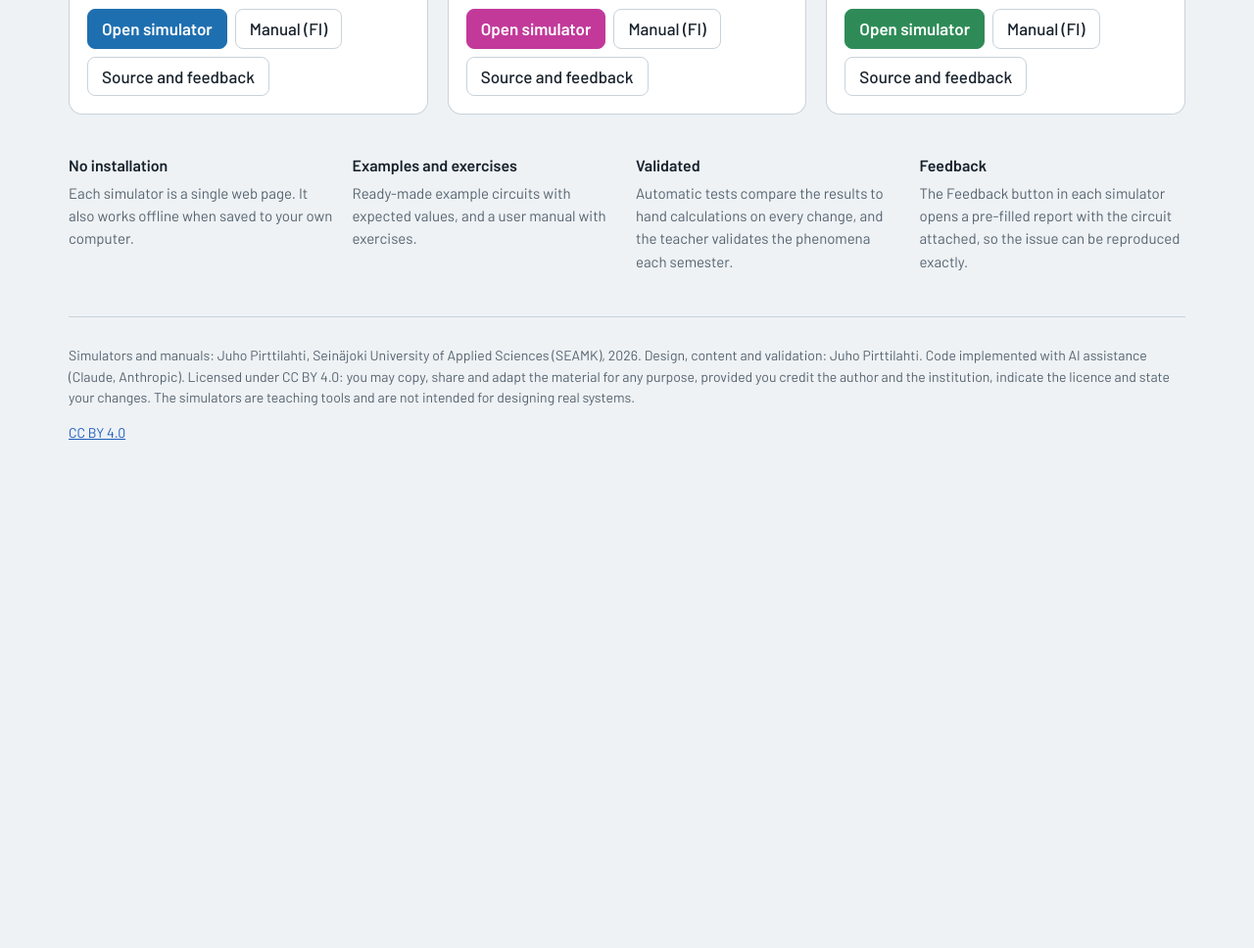
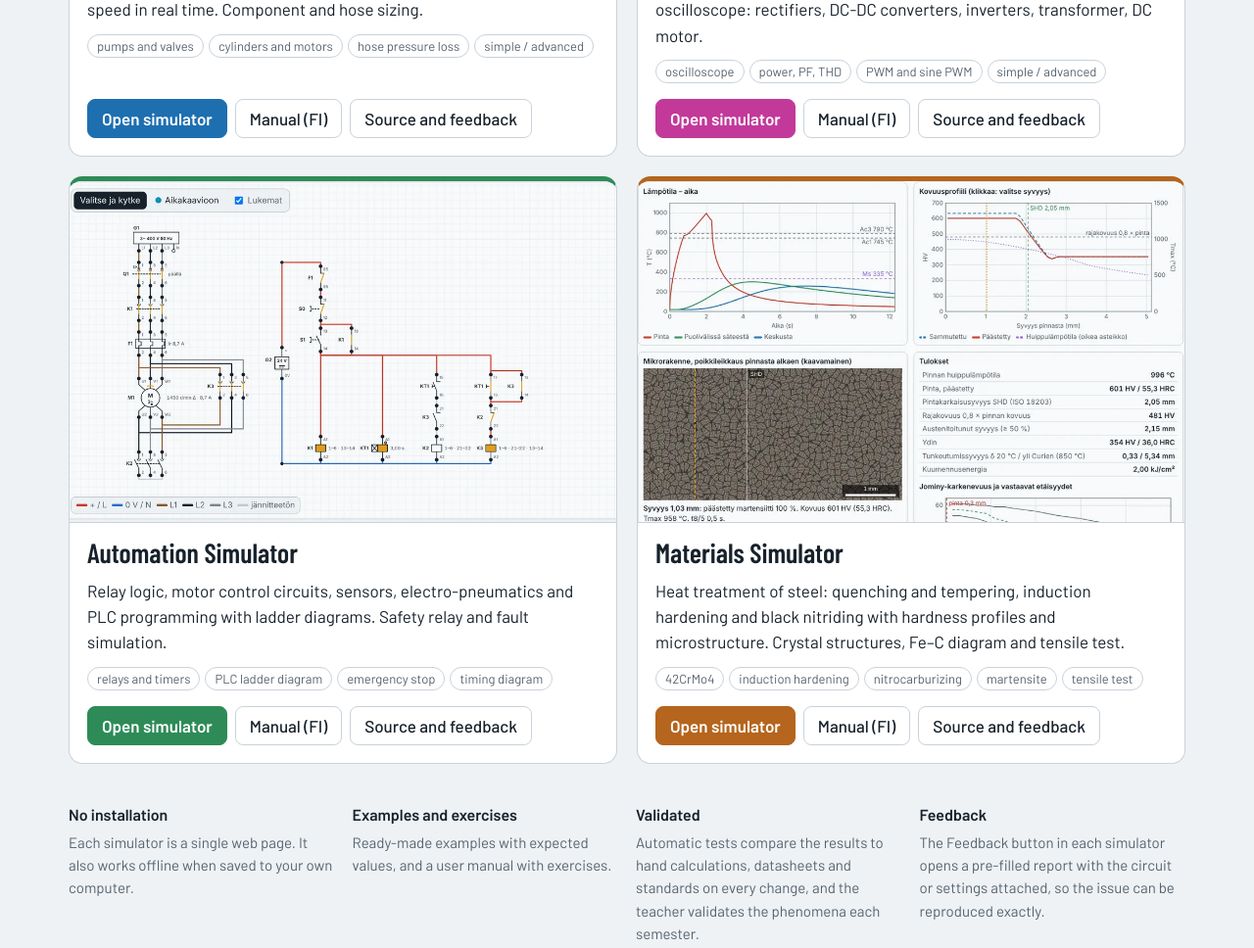
Before and after one commit to Jipirtti/Jipirtti.github.io, a plain HTML site: page index.html in a window 1280 px wide. Shown: the part 683-1651 px from the top of the page at 98% size. Before the commit the page ends 1206 px from the top, so only its background shows below. Drawn offline with nearby package versions, Linux system fonts and the light colour scheme.

Commit message:
Lisää Materiaalisimulaattori etusivulle
Neljäs kortti (kuvakaappaus induktiokarkaisusta), ruudukko 2 × 2 ja
yhteiset tekstit yleistetty koskemaan myös materiaalisimulaattoria.

Co-Authored-By: Claude Opus 5.5 <noreply@anthropic.com>
Claude-Session: https://claude.ai/code/session_01TnaY5GS39oaXXRExGZK32b

```diff
--- a/index.html
+++ b/index.html
@@ -8,7 +8,7 @@
 <meta charset="utf-8">
 <meta name="viewport" content="width=device-width, initial-scale=1, viewport-fit=cover">
 <title>Opetussimulaattorit</title>
-<meta name="description" content="Selaimessa toimivat opetussimulaattorit: hydrauliikka, elektroniikka ja automaatio. Juho Pirttilahti, SEAMK. CC BY 4.0.">
+<meta name="description" content="Selaimessa toimivat opetussimulaattorit: hydrauliikka, elektroniikka, automaatio ja materiaalitekniikka. Juho Pirttilahti, SEAMK. CC BY 4.0.">
 <meta name="author" content="Juho Pirttilahti, Seinäjoen ammattikorkeakoulu (SEAMK)">
 <link rel="license" href="https://creativecommons.org/licenses/by/4.0/deed.fi">
 <link rel="preconnect" href="https://fonts.googleapis.com">
@@ -17,10 +17,10 @@
 <style>
 :root{box-sizing:border-box;
   --bg:#EEF2F5;--paper:#FFFFFF;--ink:#17212B;--muted:#56636F;--line:#C9D2DA;--acc:#E39B17;--link:#1E5DBA;
-  --hyd:#1E6FB0;--ele:#C2399A;--aut:#2E8B57}
+  --hyd:#1E6FB0;--ele:#C2399A;--aut:#2E8B57;--mat:#B5651D}
 *,*::before,*::after{box-sizing:inherit}
-@media (prefers-color-scheme:dark){:root:not([data-theme="light"]){--bg:#0E1419;--paper:#161F26;--ink:#E2E8EE;--muted:#93A0AC;--line:#2A3540;--acc:#F0A82A;--link:#6FA7FF;--hyd:#5AA6E6;--ele:#E07CC4;--aut:#4CC38A}}
-:root[data-theme="dark"]{--bg:#0E1419;--paper:#161F26;--ink:#E2E8EE;--muted:#93A0AC;--line:#2A3540;--acc:#F0A82A;--link:#6FA7FF;--hyd:#5AA6E6;--ele:#E07CC4;--aut:#4CC38A}
+@media (prefers-color-scheme:dark){:root:not([data-theme="light"]){--bg:#0E1419;--paper:#161F26;--ink:#E2E8EE;--muted:#93A0AC;--line:#2A3540;--acc:#F0A82A;--link:#6FA7FF;--hyd:#5AA6E6;--ele:#E07CC4;--aut:#4CC38A;--mat:#E8A060}}
+:root[data-theme="dark"]{--bg:#0E1419;--paper:#161F26;--ink:#E2E8EE;--muted:#93A0AC;--line:#2A3540;--acc:#F0A82A;--link:#6FA7FF;--hyd:#5AA6E6;--ele:#E07CC4;--aut:#4CC38A;--mat:#E8A060}
 html{-webkit-text-size-adjust:100%}
 body{margin:0;background:var(--bg);color:var(--ink);font-family:"Barlow",system-ui,-apple-system,"Segoe UI",Roboto,Helvetica,Arial,sans-serif;font-size:17px;line-height:1.55;
   padding:env(safe-area-inset-top,0px) env(safe-area-inset-right,0px) env(safe-area-inset-bottom,0px) env(safe-area-inset-left,0px)}
@@ -33,7 +33,7 @@ h1{font-family:"Barlow Condensed","Arial Narrow",sans-serif;font-weight:600;font
 .langsw{display:inline-flex;border:1px solid var(--line);border-radius:999px;overflow:hidden;flex:none}
 .langsw button{border:0;background:var(--paper);color:var(--ink);padding:6px 14px;cursor:pointer;font:600 14px "Barlow",sans-serif}
 .langsw button[aria-pressed="true"]{background:var(--ink);color:var(--paper)}
-.grid{display:grid;grid-template-columns:repeat(3,minmax(0,1fr));gap:20px}
+.grid{display:grid;grid-template-columns:repeat(2,minmax(0,1fr));gap:20px}
 .card{background:var(--paper);border:1px solid var(--line);border-radius:14px;overflow:hidden;display:flex;flex-direction:column;border-top:5px solid var(--c)}
 .card img{display:block;width:100%;height:auto;aspect-ratio:16/10;object-fit:cover;object-position:left top;border-bottom:1px solid var(--line);background:var(--bg)}
 .body{padding:16px 18px 18px;display:flex;flex-direction:column;gap:10px;flex:1}
@@ -59,7 +59,7 @@ footer{margin-top:44px;padding-top:14px;border-top:1px solid var(--line);color:v
 <header>
   <div>
     <h1 data-en="Teaching simulators">Opetussimulaattorit</h1>
-    <p class="lead" data-en="Browser-based simulators for hydraulics, electronics and automation. They run on any computer and phone without installation, in Finnish and English.">Selaimessa toimivat simulaattorit hydrauliikan, elektroniikan ja automaation opetukseen. Ne toimivat millä tahansa tietokoneella ja puhelimella ilman asennusta, suomeksi ja englanniksi.</p>
+    <p class="lead" data-en="Browser-based simulators for hydraulics, electronics, automation and materials engineering. They run on any computer and phone without installation, in Finnish and English.">Selaimessa toimivat simulaattorit hydrauliikan, elektroniikan, automaation ja materiaalitekniikan opetukseen. Ne toimivat millä tahansa tietokoneella ja puhelimella ilman asennusta, suomeksi ja englanniksi.</p>
     <p class="who">Juho Pirttilahti · <span data-en="Seinäjoki University of Applied Sciences (SEAMK)">Seinäjoen ammattikorkeakoulu (SEAMK)</span> · CC BY 4.0</p>
   </div>
   <div class="langsw" role="group" aria-label="Kieli / Language"><button type="button" data-lang="fi" lang="fi">FI</button><button type="button" data-lang="en" lang="en">EN</button></div>
@@ -107,13 +107,26 @@ footer{margin-top:44px;padding-top:14px;border-top:1px solid var(--line);color:v
       </div>
     </div>
   </article>
+  <article class="card" style="--c:var(--mat)">
+    <img src="kuvat/materiaali.webp" alt="Materiaalisimulaattorin näkymä: 42CrMo4:n induktiokarkaisu, kovuusprofiili ja mikrorakenne" data-en-alt="Materials simulator view: induction hardening of 42CrMo4, hardness profile and microstructure" width="1000" height="625" loading="lazy">
+    <div class="body">
+      <h2 data-en="Materials Simulator">Materiaalisimulaattori</h2>
+      <p data-en="Heat treatment of steel: quenching and tempering, induction hardening and black nitriding with hardness profiles and microstructure. Crystal structures, Fe–C diagram and tensile test.">Teräksen lämpökäsittely: nuorrutus, induktiokarkaisu ja mustanitraus kovuusprofiileineen ja mikrorakenteineen. Kiderakenteet, Fe–C-piirros ja vetokoe.</p>
+      <ul class="tags"><li data-en="42CrMo4">42CrMo4</li><li data-en="induction hardening">induktiokarkaisu</li><li data-en="nitrocarburizing">nitrohiiletys</li><li data-en="martensite">martensiitti</li><li data-en="tensile test">vetokoe</li></ul>
+      <div class="acts">
+        <a class="btn pri" href="https://jipirtti.github.io/Materiaalisimulaattori/" data-href-en="https://jipirtti.github.io/Materiaalisimulaattori/?lang=en" data-en="Open simulator">Avaa simulaattori</a>
+        <a class="btn" href="https://jipirtti.github.io/Materiaalisimulaattori/docs/kayttoohje.html" data-en="Manual (FI)">Käyttöohje</a>
+        <a class="btn" href="https://github.com/Jipirtti/Materiaalisimulaattori" data-en="Source and feedback">Lähdekoodi ja palaute</a>
+      </div>
+    </div>
+  </article>
 </main>
 
 <section class="common" aria-label="Yhteistä kaikille simulaattoreille" data-en-aria="Common to all simulators">
   <div><h3 data-en="No installation">Ei asennusta</h3><p data-en="Each simulator is a single web page. It also works offline when saved to your own computer.">Jokainen simulaattori on yksi verkkosivu. Sen voi tallentaa omalle koneelle ja käyttää ilman verkkoyhteyttä.</p></div>
-  <div><h3 data-en="Examples and exercises">Esimerkit ja tehtävät</h3><p data-en="Ready-made example circuits with expected values, and a user manual with exercises.">Valmiit esimerkkipiirit odotettuine arvoineen sekä käyttöohje harjoitustehtävineen.</p></div>
-  <div><h3 data-en="Validated">Validoitu</h3><p data-en="Automatic tests compare the results to hand calculations on every change, and the teacher validates the phenomena each semester.">Automaattiset testit vertaavat tuloksia käsinlaskuun jokaisen muutoksen yhteydessä, ja opettaja validoi ilmiöt lukukausittain.</p></div>
-  <div><h3 data-en="Feedback">Palaute</h3><p data-en="The Feedback button in each simulator opens a pre-filled report with the circuit attached, so the issue can be reproduced exactly.">Simulaattorin Palaute-painike avaa valmiiksi täytetyn ilmoituksen, johon piiri liitetään, joten tilanne voidaan toistaa täsmälleen.</p></div>
+  <div><h3 data-en="Examples and exercises">Esimerkit ja tehtävät</h3><p data-en="Ready-made examples with expected values, and a user manual with exercises.">Valmiit esimerkit odotettuine arvoineen sekä käyttöohje harjoitustehtävineen.</p></div>
+  <div><h3 data-en="Validated">Validoitu</h3><p data-en="Automatic tests compare the results to hand calculations, datasheets and standards on every change, and the teacher validates the phenomena each semester.">Automaattiset testit vertaavat tuloksia käsinlaskuun, teknisiin kortteihin ja standardeihin jokaisen muutoksen yhteydessä, ja opettaja validoi ilmiöt lukukausittain.</p></div>
+  <div><h3 data-en="Feedback">Palaute</h3><p data-en="The Feedback button in each simulator opens a pre-filled report with the circuit or settings attached, so the issue can be reproduced exactly.">Simulaattorin Palaute-painike avaa valmiiksi täytetyn ilmoituksen, johon piiri tai asetukset liitetään, joten tilanne voidaan toistaa täsmälleen.</p></div>
 </section>
 
 <footer>
```
Also changed, not shown: kuvat/materiaali.webp (added), 1 other file.
